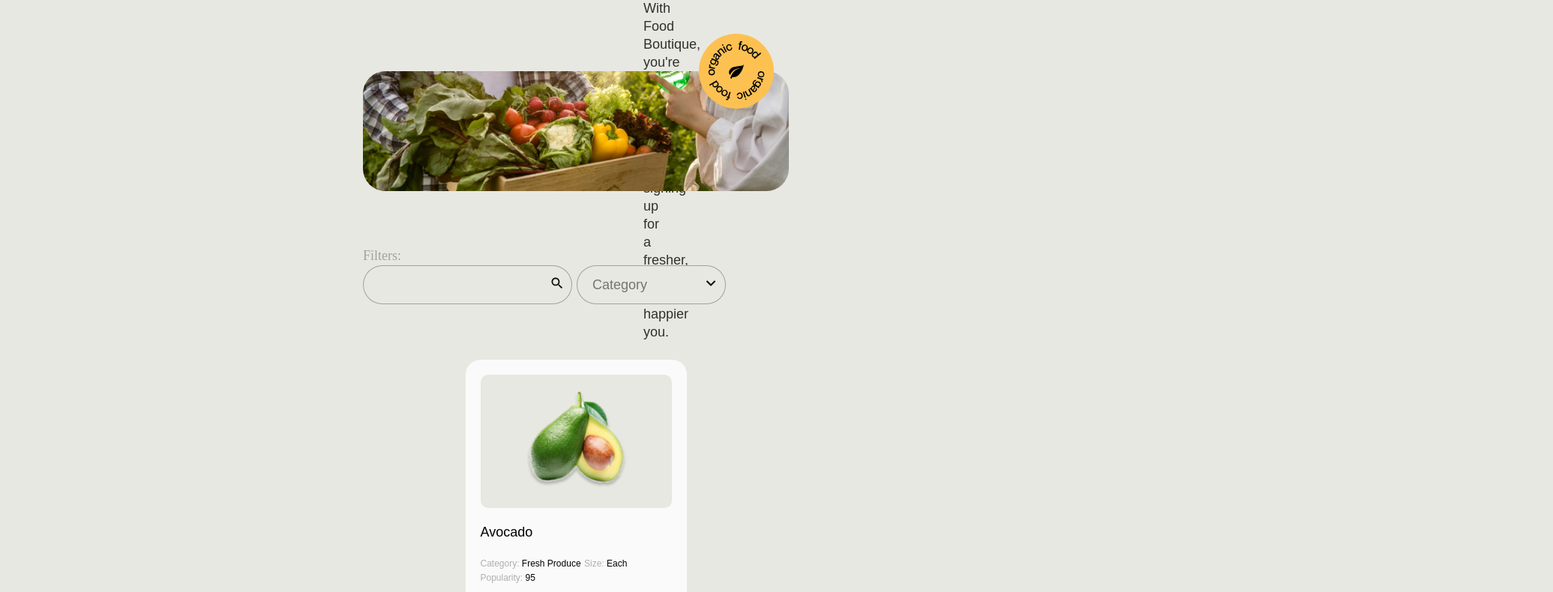
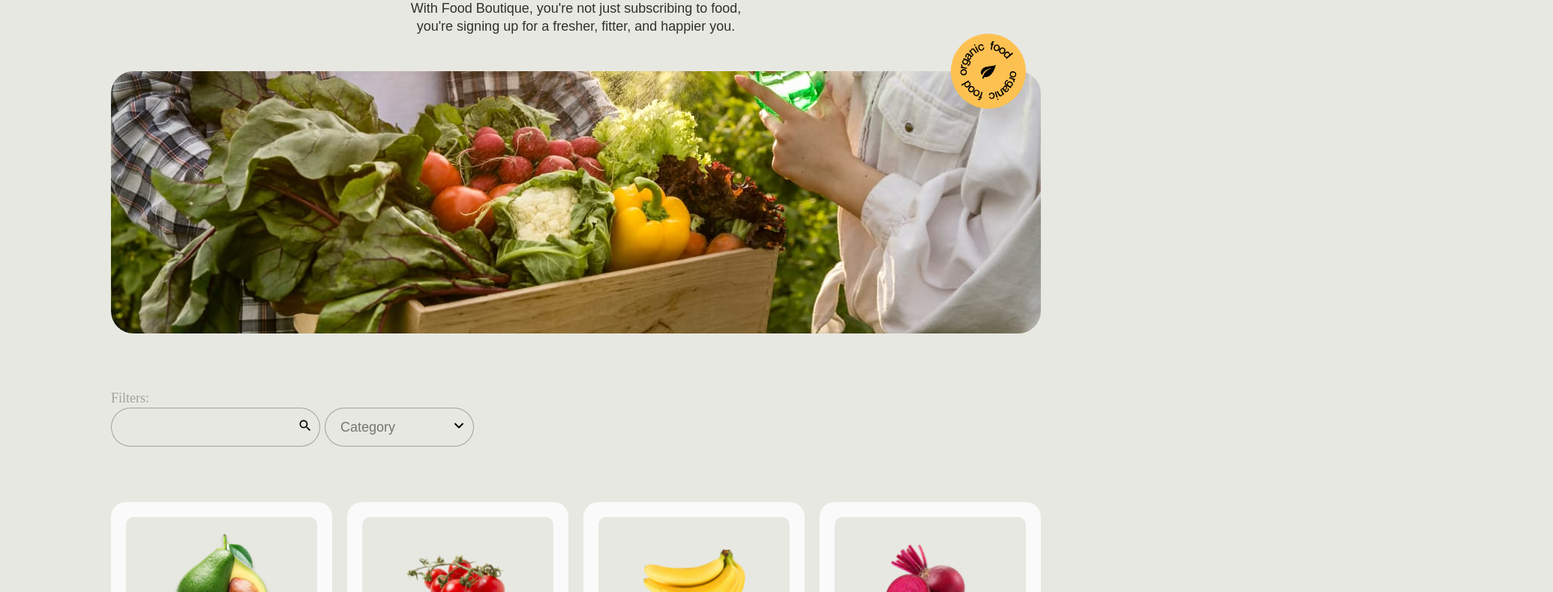
Before and after one commit to KyryloPopov/8UY_A_TANK_JS, a website built with Vite: page src/index.html in a window 1536 px wide. Shown: the part 249-1039 px from the top of the page at 75% size, 2071 px wide, since content can reach past the window. Built offline with nearby package versions, Linux system fonts and the light colour scheme; no server answers; files whose address does not match are found by name; a web font is replaced by a local one.

Commit message:
container

```diff
--- a/src/css/variables.css
+++ b/src/css/variables.css
@@ -36,7 +36,7 @@ body {
 
 @media (min-width: 768px) {
   .container {
-    min-width: 768px;
+    max-width: 768px;
     padding-left: 32px;
     padding-right: 32px;
   }
@@ -44,7 +44,7 @@ body {
 
 @media (min-width: 1440px) {
   .container {
-    max-width: 1440px;
+    min-width: 1440px;
     padding-left: 100px;
     padding-right: 100px;
   }
```
